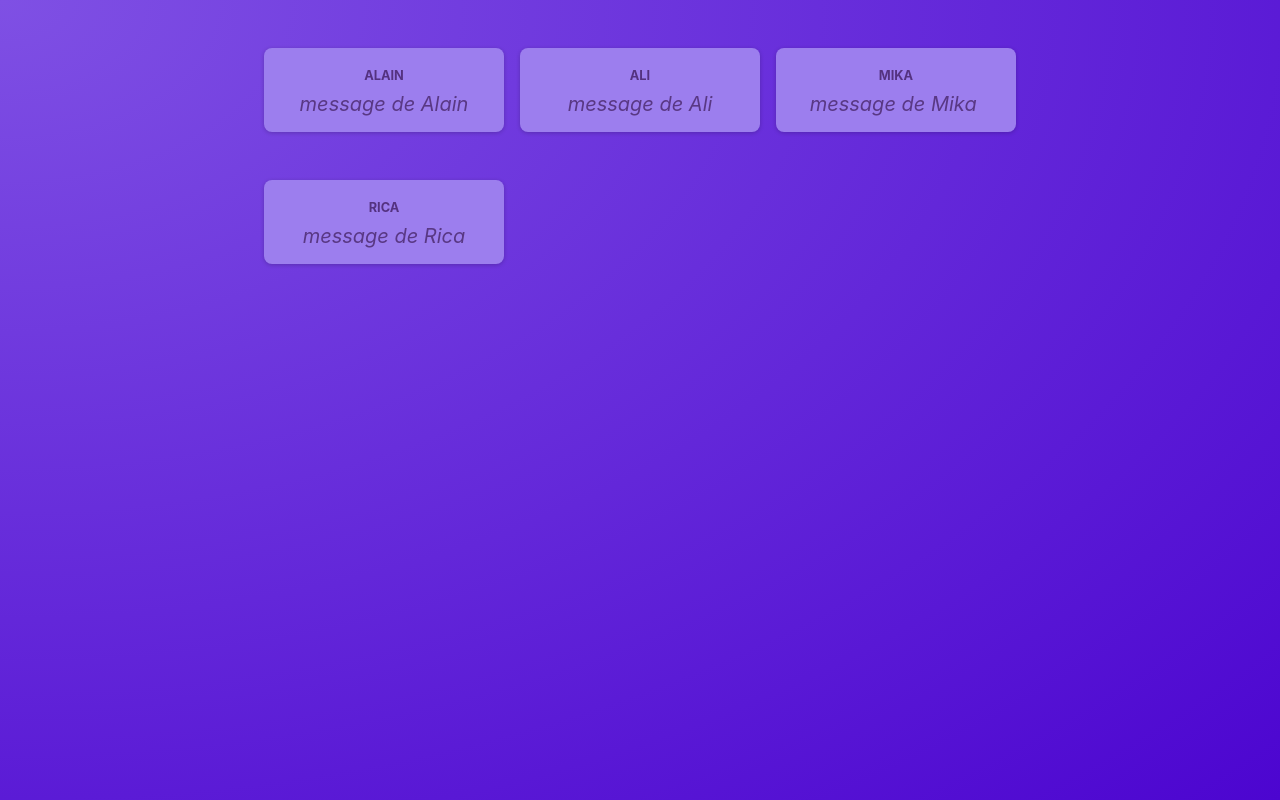
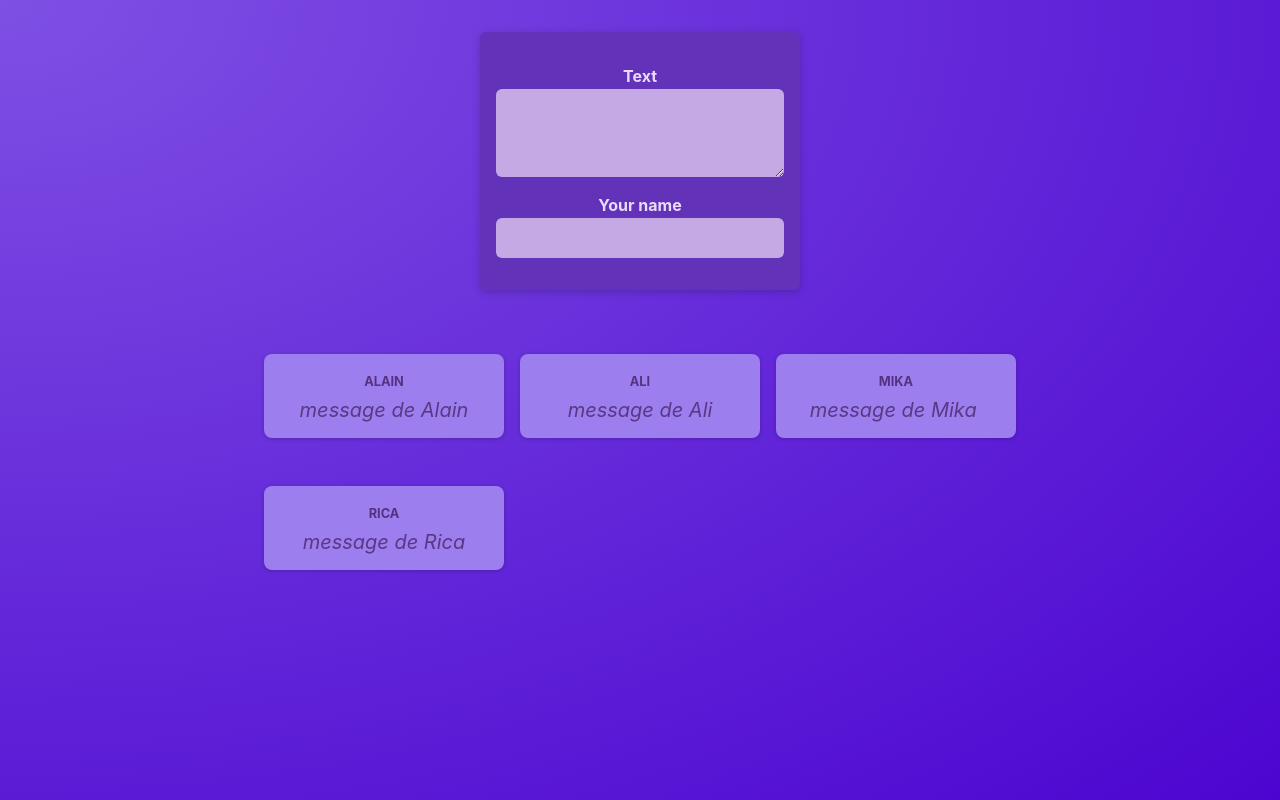
Before and after one commit to Hamdi-Abdelmaksoud/react-refresh, a React (Vite) app: page / in a window 1280 px wide. Built offline with nearby package versions, Linux system fonts and the light colour scheme.

Commit message:
adding state

```diff
--- /dev/null
+++ b/src/components/NewPost.jsx
@@ -0,0 +1,26 @@
+import { useState } from 'react';
+import classes from './NewPost.module.css';
+
+function NewPost() {
+
+  const [entredBody, setEntredBody] = useState('');
+  function changeBody(event) {
+    setEntredBody(event.target.value);
+  }
+  return (
+    <form className={classes.form}>
+      <p>
+        {/* htmlfor = for dans les formulaire html */}
+        <label htmlFor="body">Text</label>
+        <textarea id="body" required rows={3} onChange={changeBody} />
+      </p>
+      <p>{entredBody}</p>
+      <p>
+        <label htmlFor="name">Your name</label>
+        <input type="text" id="name" required />
+      </p>
+    </form>
+  );
+}
+
+export default NewPost;
--- /dev/null
+++ b/src/components/NewPost.module.css
@@ -0,0 +1,55 @@
+.form {
+    background-color: #6233b9;
+    padding: 1rem;
+    width: 20rem;
+    margin: 2rem auto;
+    border-radius: 6px;
+    box-shadow: 0 2px 8px rgba(0, 0, 0, 0.2);
+}
+
+.form label {
+    display: block;
+    margin-bottom: 0.05rem;
+    color: #eadbfb;
+    font-weight: bold;
+}
+
+.form input,
+.form textarea {
+    display: block;
+    width: 100%;
+    font: inherit;
+    padding: 0.5rem;
+    border-radius: 6px;
+    border: none;
+    background-color: #c4a9e4;
+    color: #28262c;
+}
+
+.actions {
+    display: flex;
+    justify-content: flex-end;
+    gap: 0.5rem;
+}
+
+.actions button {
+    cursor: pointer;
+    font: inherit;
+    padding: 0.5rem 1.5rem;
+    border: none;
+    border-radius: 4px;
+    background-color: #34036c;
+    color: #e5d5f7;
+}
+
+.actions button:hover {
+    background-color: #23014a;
+}
+
+.actions button[type='button'] {
+    background-color: transparent;
+}
+
+.actions button[type='button']:hover {
+    color: #d1bee6;
+}
--- a/src/components/PostsList.jsx
+++ b/src/components/PostsList.jsx
@@ -1,13 +1,18 @@
+import NewPost from "./NewPost";
 import Post from "./Post";
 import classes from "./PostsList.module.css"
+
 function PostsList() {
   return (
+  <>
+      <NewPost />
       <ul className={classes.posts}>
         <Post author="Alain" body="message de Alain" />
         <Post author="Ali" body="message de Ali" />
         <Post author="Mika" body="message de Mika " />
         <Post author="Rica" body="message de Rica" />
       </ul>
+  </>
   )
 }
 export default PostsList;
```
Lines whose indentation alone changed are shown as unchanged.
